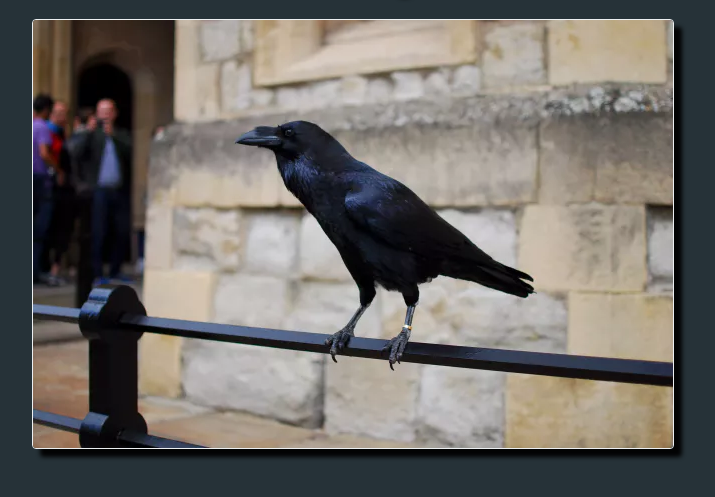
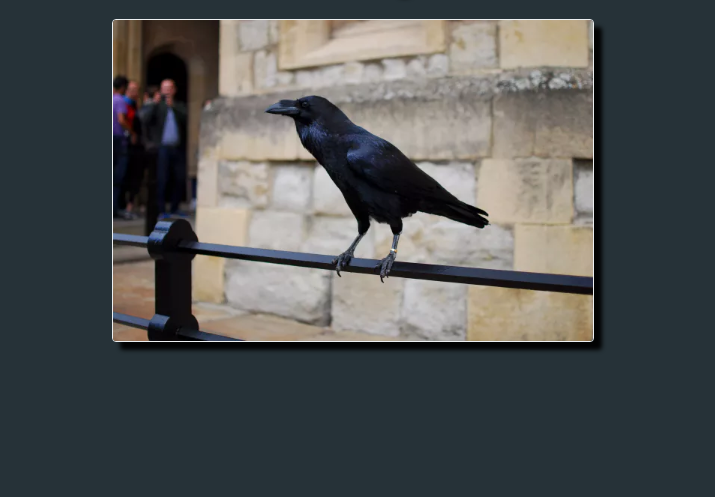
Before and after one commit to adi-dev/adi-dev, a plain HTML site: page index.html in a window 1280 px wide. Shown: the part 67-564 px from the top of the page, without its empty margins (287-1002 px from the left). Drawn offline with Linux system fonts and the light colour scheme.

Commit message:
changed img1 width from 640 to 480

```diff
--- a/index.html
+++ b/index.html
@@ -9,7 +9,7 @@
 <body>
     <h1 class="centered">Test site on github</h1>
     <div class="centered">
-        <img src="res/img1.webp" alt="Crow" width="640" class="img1">
+        <img src="res/img1.webp" alt="Crow" width="480" class="img1">
     </div>
 </body>
 </html>
```
